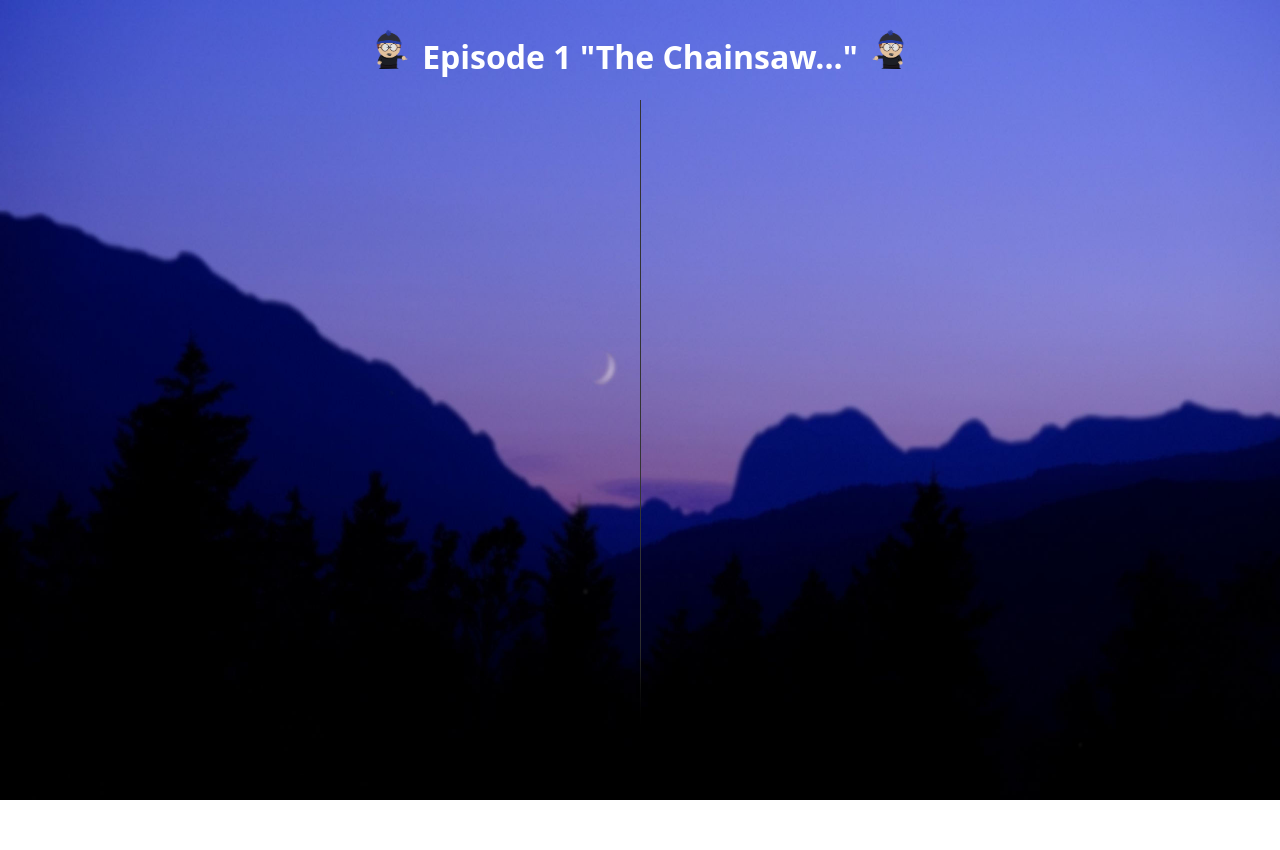
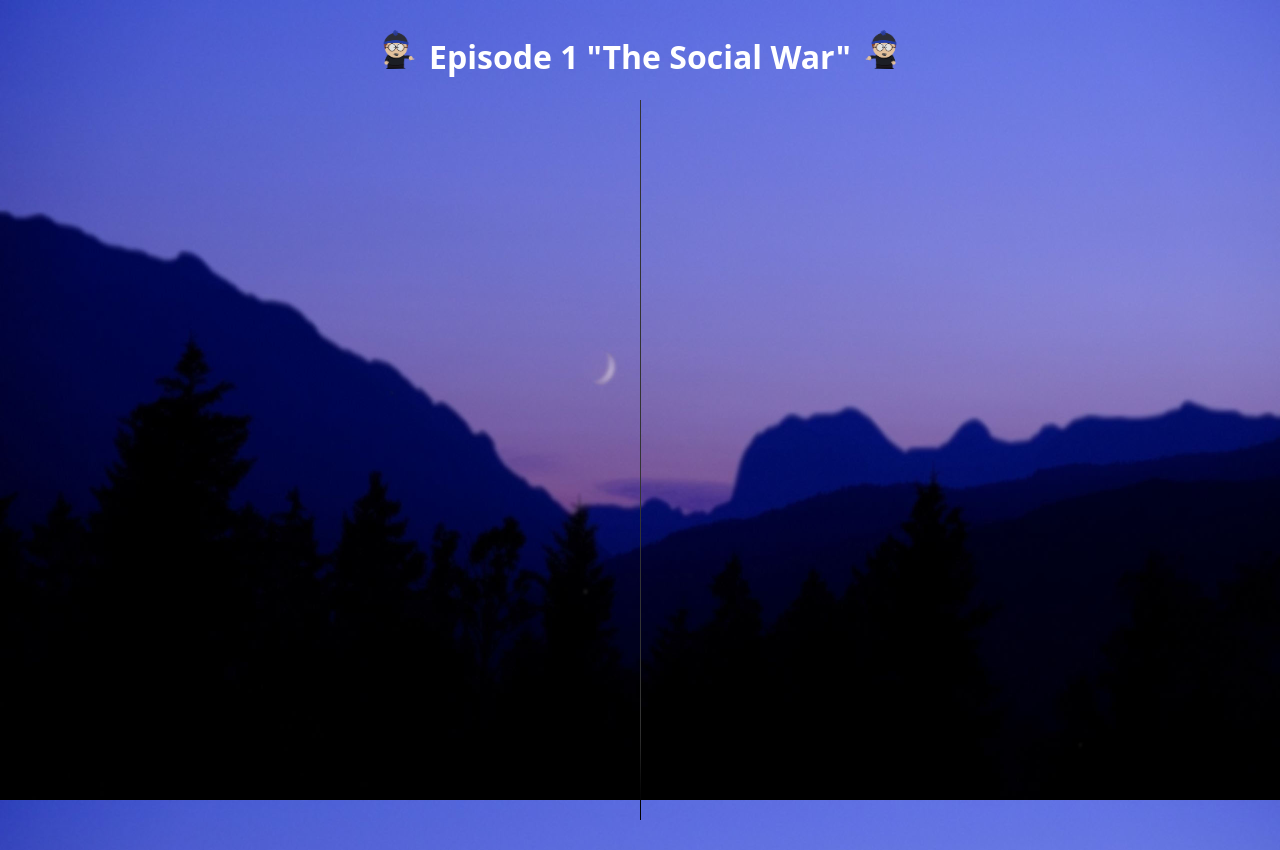
Before and after one commit to watchnorthforest/watchnorthforest.github.io, a plain HTML site: page ep1/index.html in a window 1280 px wide. Before the commit the page ends 800 px from the top, so only its background shows below. Drawn offline with Linux system fonts and the light colour scheme; grey boxes are pictures that could not be loaded.

Commit message:
Update index.html

```diff
--- a/ep1/index.html
+++ b/ep1/index.html
@@ -55,8 +55,8 @@ video {
   </head>
   <body>
     <div>
-      <h1> <img src="https://watchnorthforest.github.io/pointright.png" alt="Your image description" width="48" height="48"> Episode 1 "The Chainsaw..." <img src="https://watchnorthforest.github.io/pointleft.png" alt="Your image description" width="48" height="48"> </h1>
-      <video id="vp" width="1,120" height="630" controls>
+      <h1> <img src="https://watchnorthforest.github.io/pointright.png" alt="Your image description" width="48" height="48"> Episode 1 "The Social War" <img src="https://watchnorthforest.github.io/pointleft.png" alt="Your image description" width="48" height="48"> </h1>
+      <video id="vp" width="1,280" height="720" controls>
         <source src="ep.mp4" type="video/mp4">
         Your browser does not support the video tag.
       </video>
```
